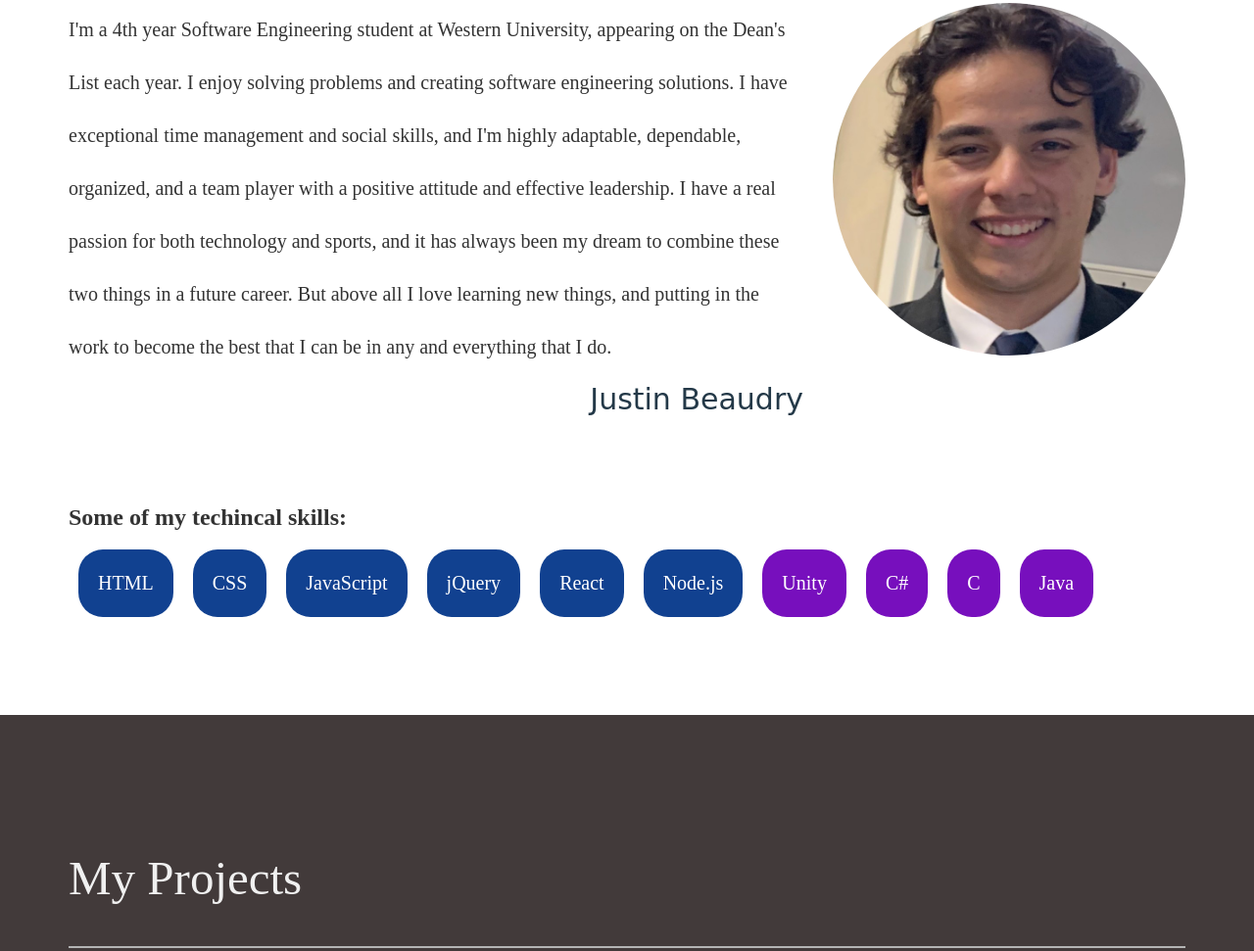
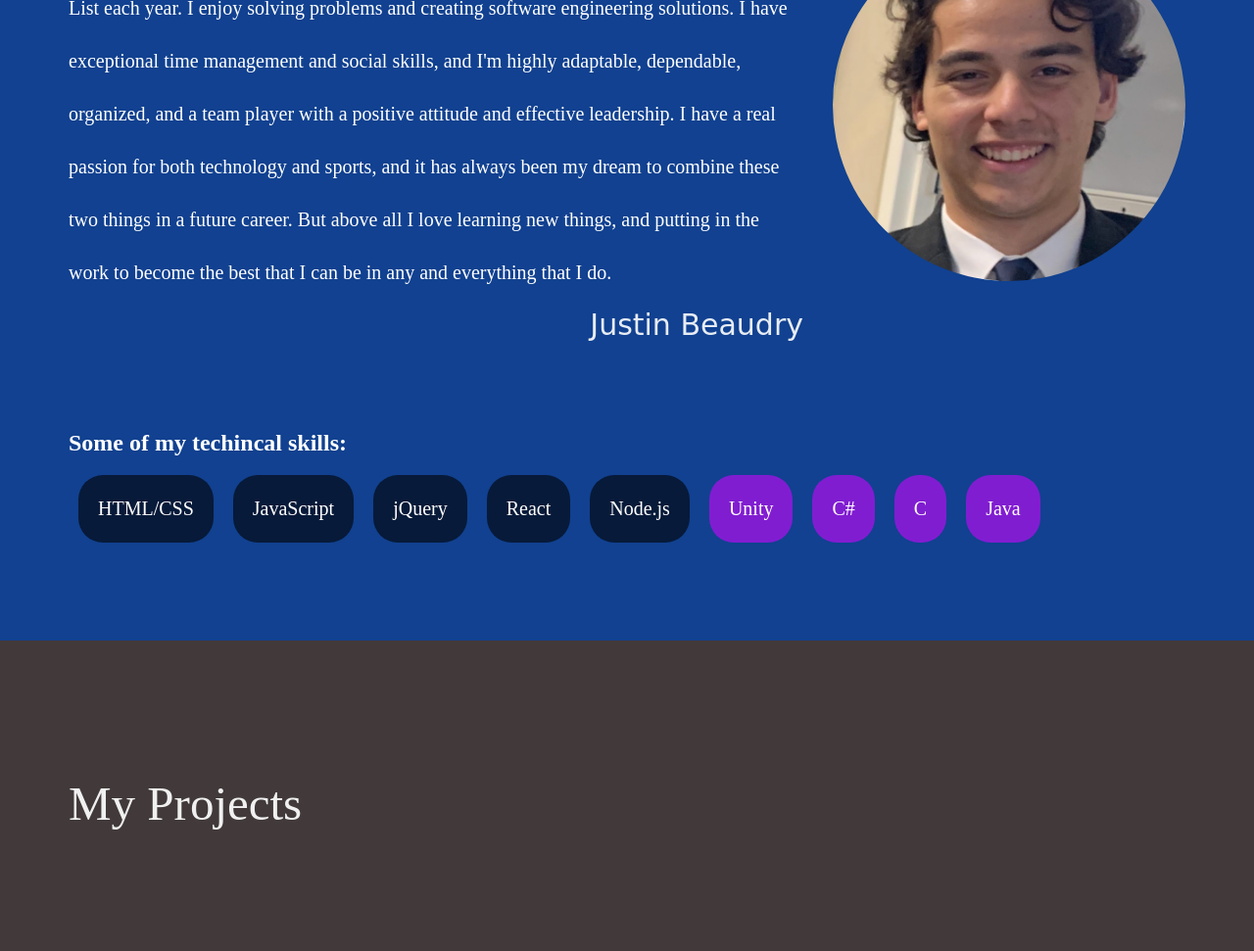
Before and after one commit to justinbeaudry10/portfolio, a website: page index.html in a window 1280 px wide. Shown: the part 1210-2181 px from the top of the page at 98% size. Drawn offline with nearby package versions, Linux system fonts and the light colour scheme; a web font is replaced by a local one.

Commit message:
About section changes

```diff
--- a/index.html
+++ b/index.html
@@ -71,8 +71,7 @@
 					<ul class="vertical-list">
 						<li>
 							<ul class="vertical-list skills" id="web-development-skills">
-								<li>HTML</li>
-								<li>CSS</li>
+								<li>HTML/CSS</li>
 								<li>JavaScript</li>
 								<li>jQuery</li>
 								<li>React</li>
@@ -178,7 +177,7 @@
 									<!-- END OF DESCRIPTION -->
 
 									<img class="screenshot" src="img/RPG_SS.jpg" alt="RPG Screenshot">
-									<h4 class="heading">RPG Game</h4>
+									<h4 class="heading">Role Playing Game</h4>
 								</div>
 								<!-- END OF OVERLAY -->
 								</a>
@@ -224,7 +223,7 @@
 											<li>HTML</li>
 											<li>CSS</li>
 											<li>Pug</li>
-											<li>Express.js</li>
+											<li>ExpressJS</li>
 										</ul>
 									</div>
 									<!-- END OF DESCRIPTION -->
--- a/style.css
+++ b/style.css
@@ -37,12 +37,6 @@ h1 > small {
 h2 {
   font-size: 245%;
   margin-top: 140px;
-}
-
-h2:after {
-  display: block;
-  margin: 42px 0;
-  content: "";
 }
 
 h3 {
@@ -179,13 +173,18 @@ h1 .logo {
   margin-right: 10px;
 }
 
+#about {
+  background-color: #114190;
+  color: white;
+}
+
 #about .info {
   display: flex;
   flex-direction: row;
 }
 
 #about h2 {
-  color: #0d2435;
+  font-weight: bold;
 }
 
 #about h2::after {
@@ -200,7 +199,6 @@ h1 .logo {
   font-family: "Brush Script MT", cursive;
   font-size: 150%;
   float: right;
-  color: #0d2435;
   opacity: 0.9;
 }
 
@@ -216,13 +214,13 @@ h1 .logo {
 #web-development-skills li {
   margin: 1rem;
   border-radius: 2.5rem;
-  background-color: #114190;
+  background-color: rgba(0, 0, 0, 0.6);
 }
 
 #other-skills li {
   margin: 1rem;
   border-radius: 2.5rem;
-  background-color: #770fbd;
+  background-color: rgba(204, 6, 253, 0.6);
 }
 
 .skills {
```
